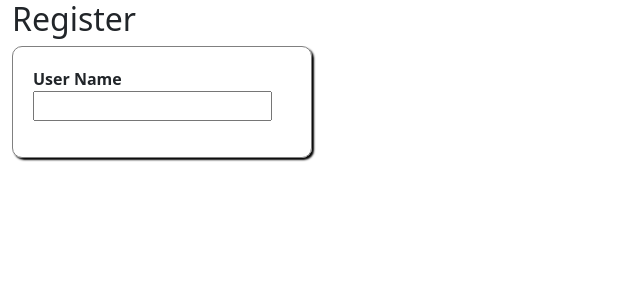
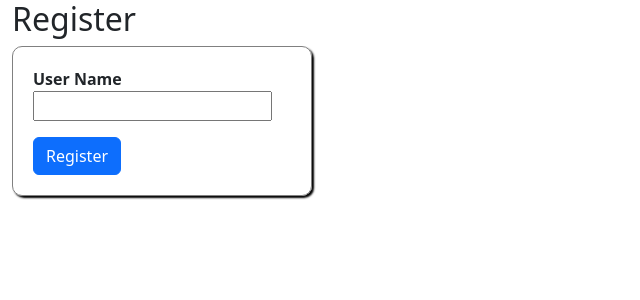
Before and after one commit to anurg/JS, a React (Create React App) app in the folder react-projects/shopping-react/: page / in a window 1280 px wide. Shown: the top 300 px of the page, without its empty margins (0-640 px from the left). Built offline with nearby package versions, Linux system fonts and the light colour scheme.

Commit message:
React Class Notes 21st Feb 2024

```diff
--- a/react-projects/shopping-react/src/components/hook-form/hook-form.jsx
+++ b/react-projects/shopping-react/src/components/hook-form/hook-form.jsx
@@ -2,15 +2,25 @@ import {useForm} from "react-hook-form";
 
 export function HookForm() {
     const {register, handleSubmit, formState:{errors}} = useForm();
-
+    const submit = (values)=>{
+        alert(JSON.stringify(values))
+    }
     return (
         <div className="container-fluid">
             <h2>Register</h2>
-            <form>
+            <form onSubmit={handleSubmit(submit)}>
                 <dl>
                     <dt>User Name</dt>
-                    <dd><input type="text" name="UserName" /></dd>
+                    <dd><input type="text" name="UserName" {...register("UserName", {required: true, minLength:4, pattern: /[A-Z]{4,15}/})}  /></dd>
+                    <dd className="text-danger">
+                        {(errors.UserName?.type==="required")?<span>User Name Required</span>:<span></span> &&
+                        (errors.UserName?.type ==="minLength")?<span>User Name 4 chactaers or more</span>:<span></span> &&
+                        (errors.UserName?.type ==="pattern")?<span>User Name in Block letters</span>:<span></span> }
+
+
+                    </dd>
                 </dl>
+                <button className="btn btn-primary">Register</button>
             </form>
         </div>
     );
```
Also changed, not shown: 1 other file (tests, documents, lock files or other folders).
